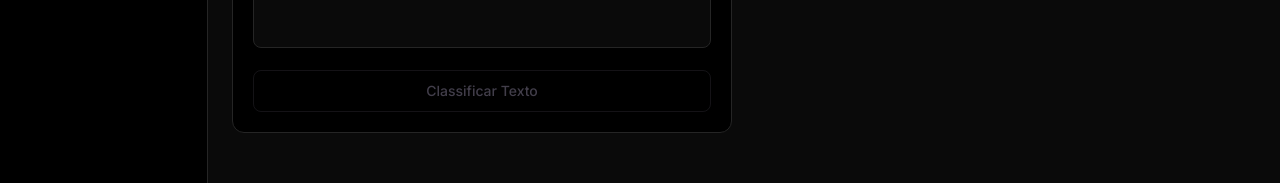
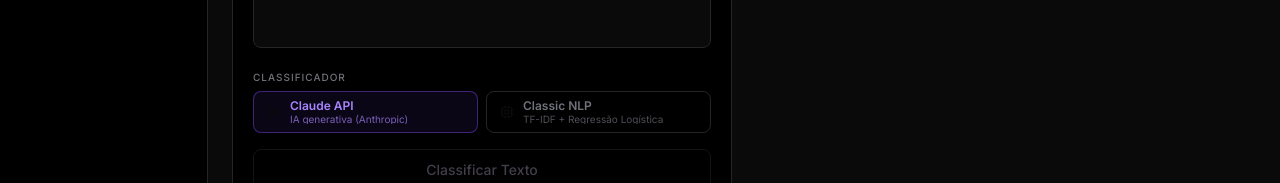
Before and after one commit to SiddSparrow/AutoU_challenge, a React (Vite) app in the folder frontend/: page / in a window 1280 px wide. Shown: the part 290-473 px from the top of the page. Built offline with nearby package versions, Linux system fonts and the light colour scheme; no server answers.

Commit message:
feat: IA provider option toggle

```diff
--- a/frontend/src/components/EmailUploader.tsx
+++ b/frontend/src/components/EmailUploader.tsx
@@ -1,17 +1,23 @@
 import { useState, useRef, type DragEvent } from "react";
-import { HiOutlineUpload, HiOutlineDocumentText } from "react-icons/hi";
-import type { InputMode } from "../types";
+import { HiOutlineUpload, HiOutlineDocumentText, HiOutlineSparkles, HiOutlineChip } from "react-icons/hi";
+import type { InputMode, Provider } from "../types";
 
 interface Props {
-  onSubmitText: (text: string) => void;
-  onSubmitFile: (file: File) => void;
+  onSubmitText: (text: string, provider: Provider) => void;
+  onSubmitFile: (file: File, provider: Provider) => void;
   loading: boolean;
 }
 
 const ACCEPTED_TYPES = ["text/plain", "application/pdf"];
 
+const PROVIDERS: { value: Provider; label: string; description: string }[] = [
+  { value: "claude", label: "Claude API", description: "IA generativa (Anthropic)" },
+  { value: "classic", label: "Classic NLP", description: "TF-IDF + Regressão Logística" },
+];
+
 export function EmailUploader({ onSubmitText, onSubmitFile, loading }: Props) {
   const [mode, setMode] = useState<InputMode>("text");
+  const [provider, setProvider] = useState<Provider>("claude");
   const [text, setText] = useState("");
   const [file, setFile] = useState<File | null>(null);
   const [dragOver, setDragOver] = useState(false);
@@ -28,9 +34,9 @@ export function EmailUploader({ onSubmitText, onSubmitFile, loading }: Props) {
 
   const handleSubmit = () => {
     if (mode === "text" && text.trim().length >= 10) {
-      onSubmitText(text.trim());
+      onSubmitText(text.trim(), provider);
     } else if (mode === "file" && file) {
-      onSubmitFile(file);
+      onSubmitFile(file, provider);
     }
   };
 
@@ -40,7 +46,7 @@ export function EmailUploader({ onSubmitText, onSubmitFile, loading }: Props) {
 
   return (
     <div className="bg-white dark:bg-black rounded-xl border border-slate-200 dark:border-border p-5 space-y-4 transition-colors">
-      {/* Mode Toggle */}
+      {/* Input mode toggle */}
       <div className="flex gap-0.5 bg-slate-100 dark:bg-base p-0.5 rounded-lg w-fit border border-slate-200 dark:border-border">
         {(["text", "file"] as InputMode[]).map((m) => (
           <button
@@ -125,7 +131,39 @@ export function EmailUploader({ onSubmitText, onSubmitFile, loading }: Props) {
         </div>
       )}
 
-      {/* Submit — outlined ghost style */}
+      {/* Provider toggle */}
+      <div className="space-y-1.5">
+        <p className="text-[10px] font-medium text-zinc-500 uppercase tracking-widest">
+          Classificador
+        </p>
+        <div className="grid grid-cols-2 gap-2">
+          {PROVIDERS.map((p) => (
+            <button
+              key={p.value}
+              onClick={() => setProvider(p.value)}
+              className={`flex items-center gap-2 px-3 py-2 rounded-lg border text-left transition-all duration-200 ${
+                provider === p.value
+                  ? "border-violet-500/40 bg-violet-500/8 text-violet-400"
+                  : "border-slate-200 dark:border-border text-slate-500 dark:text-zinc-500 hover:border-slate-300 dark:hover:border-zinc-600"
+              }`}
+            >
+              {p.value === "claude" ? (
+                <HiOutlineSparkles className="text-base shrink-0" />
+              ) : (
+                <HiOutlineChip className="text-base shrink-0" />
+              )}
+              <div className="min-w-0">
+                <p className="text-xs font-semibold leading-none">{p.label}</p>
+                <p className="text-[10px] leading-none mt-0.5 opacity-70 truncate">
+                  {p.description}
+                </p>
+              </div>
+            </button>
+          ))}
+        </div>
+      </div>
+
+      {/* Submit */}
       <button
         onClick={handleSubmit}
         disabled={!isValid || loading}
--- a/frontend/src/hooks/useEmailClassifier.ts
+++ b/frontend/src/hooks/useEmailClassifier.ts
@@ -1,5 +1,5 @@
 import { useState } from "react";
-import type { ClassificationResponse } from "../types";
+import type { ClassificationResponse, Provider } from "../types";
 import { classifyText, classifyFile } from "../services/api";
 
 interface Options {
@@ -16,12 +16,12 @@ export function useEmailClassifier(options?: Options) {
     setError(null);
   };
 
-  const handleClassifyText = async (text: string) => {
+  const handleClassifyText = async (text: string, provider: Provider = "claude") => {
     setLoading(true);
     setError(null);
     setResult(null);
     try {
-      const data = await classifyText(text);
+      const data = await classifyText(text, provider);
       setResult(data);
       options?.onSuccess?.(data);
     } catch (err: unknown) {
@@ -38,12 +38,12 @@ export function useEmailClassifier(options?: Options) {
     }
   };
 
-  const handleClassifyFile = async (file: File) => {
+  const handleClassifyFile = async (file: File, provider: Provider = "claude") => {
     setLoading(true);
     setError(null);
     setResult(null);
     try {
-      const data = await classifyFile(file);
+      const data = await classifyFile(file, provider);
       setResult(data);
       options?.onSuccess?.(data);
     } catch (err: unknown) {
--- a/frontend/src/services/api.ts
+++ b/frontend/src/services/api.ts
@@ -1,27 +1,29 @@
 import axios from "axios";
-import type { ClassificationResponse } from "../types";
+import type { ClassificationResponse, Provider } from "../types";
 
 const api = axios.create({
   baseURL: import.meta.env.VITE_API_URL || "",
 });
 
 export async function classifyText(
-  text: string
+  text: string,
+  provider: Provider = "claude"
 ): Promise<ClassificationResponse> {
   const { data } = await api.post<ClassificationResponse>(
     "/api/classify/text",
-    { text }
+    { text, provider }
   );
   return data;
 }
 
 export async function classifyFile(
-  file: File
+  file: File,
+  provider: Provider = "claude"
 ): Promise<ClassificationResponse> {
   const formData = new FormData();
   formData.append("file", file);
   const { data } = await api.post<ClassificationResponse>(
-    "/api/classify/file",
+    `/api/classify/file?provider=${provider}`,
     formData
   );
   return data;
--- a/frontend/src/types/index.ts
+++ b/frontend/src/types/index.ts
@@ -1,3 +1,5 @@
+export type Provider = "claude" | "classic";
+
 export type EmailTag =
   | "SPAM"
   | "POSSÍVEL GOLPE"
```
